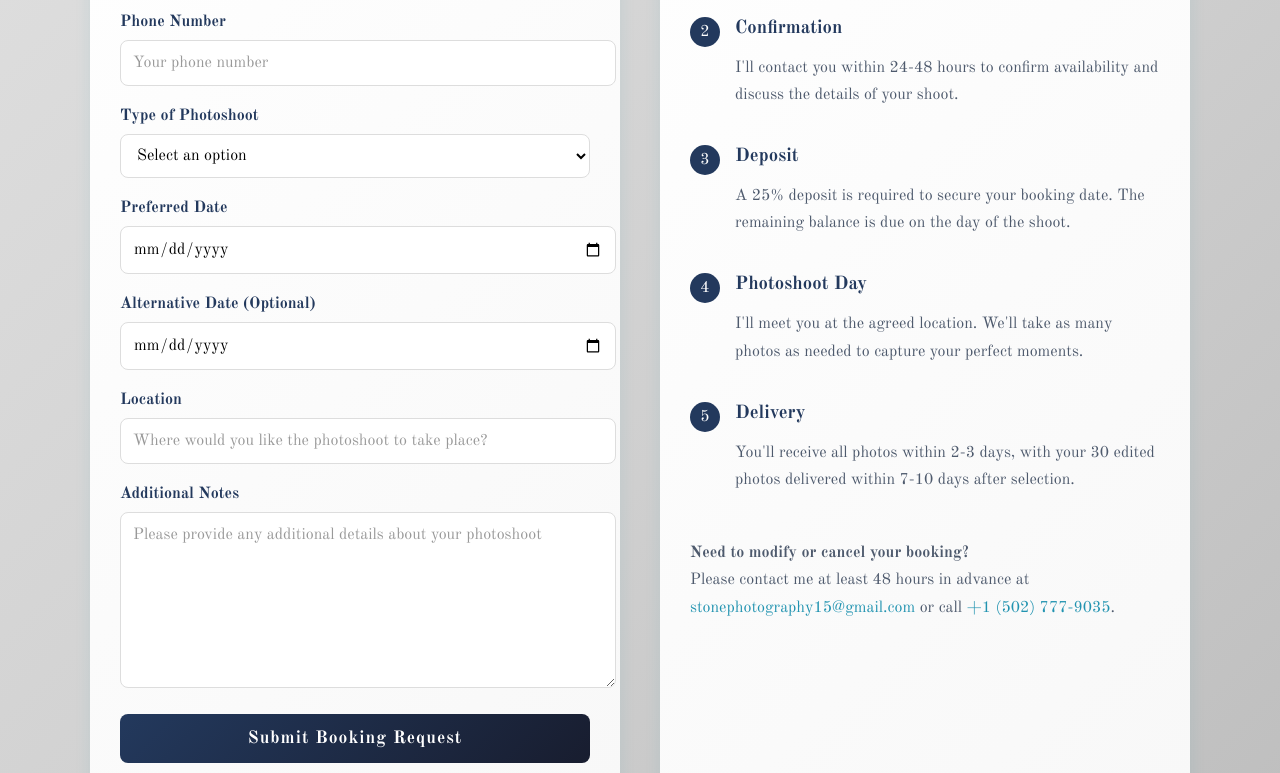
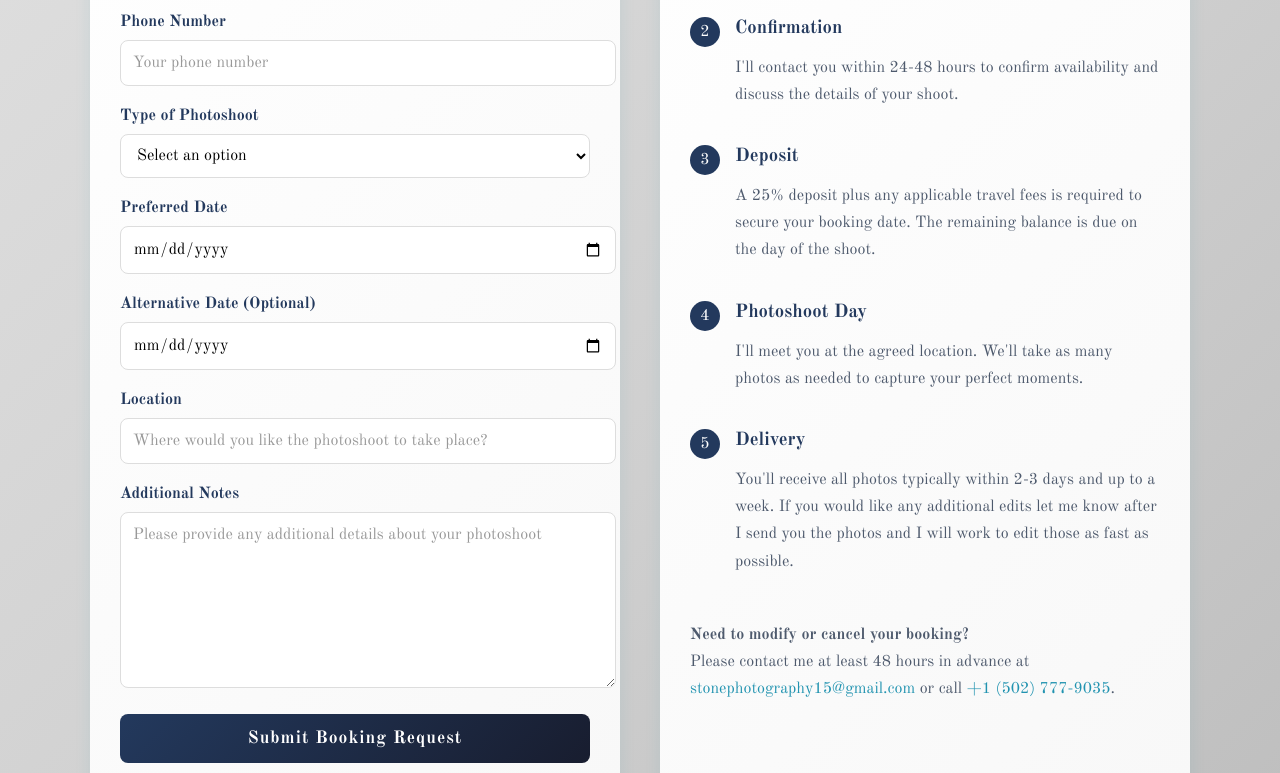
Before and after one commit to calebstone15/stonesphoto.com, a plain HTML site: page bookings.html in a window 1280 px wide. Shown: the part 498-1271 px from the top of the page. Drawn offline with nearby package versions, Linux system fonts and the light colour scheme.

Commit message:
bookings updated and added the bookings page to the other pages

```diff
--- a/bookings.html
+++ b/bookings.html
@@ -272,7 +272,7 @@
                         <span class="step-number">3</span>
                         <div class="step-content">
                             <h3>Deposit</h3>
-                            <p>A 25% deposit is required to secure your booking date. The remaining balance is due on the day of the shoot.</p>
+                            <p>A 25% deposit plus any applicable travel fees is required to secure your booking date. The remaining balance is due on the day of the shoot.</p>
                         </div>
                     </li>
                     <li>
@@ -286,7 +286,7 @@
                         <span class="step-number">5</span>
                         <div class="step-content">
                             <h3>Delivery</h3>
-                            <p>You'll receive all photos within 2-3 days, with your 30 edited photos delivered within 7-10 days after selection.</p>
+                            <p>You'll receive all photos typically within 2-3 days and up to a week. If you would like any additional edits let me know after I send you the photos and I will work to edit those as fast as possible.</p>
                         </div>
                     </li>
                 </ul>
```
Also changed, not shown: about.html (+1 -0 lines), contact.html (+1 -0 lines), galleries.html (+1 -0 lines), pricing.html (+1 -0 lines).
